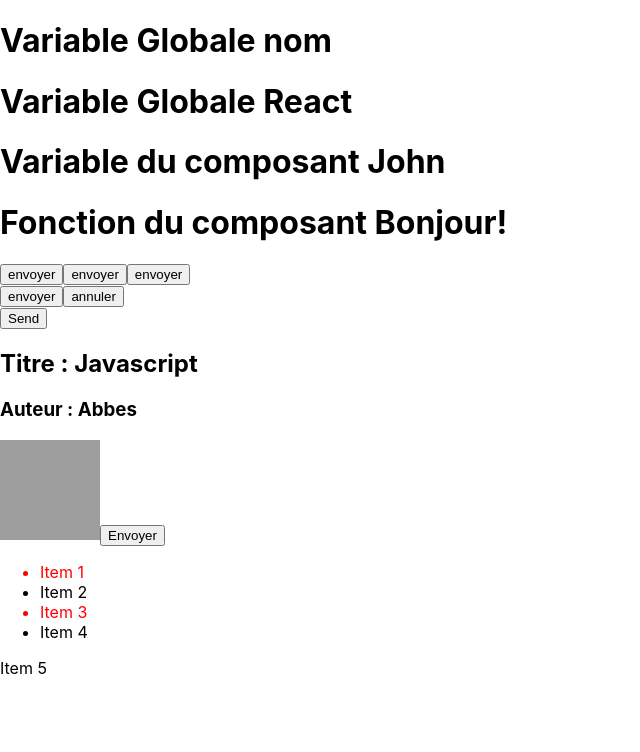
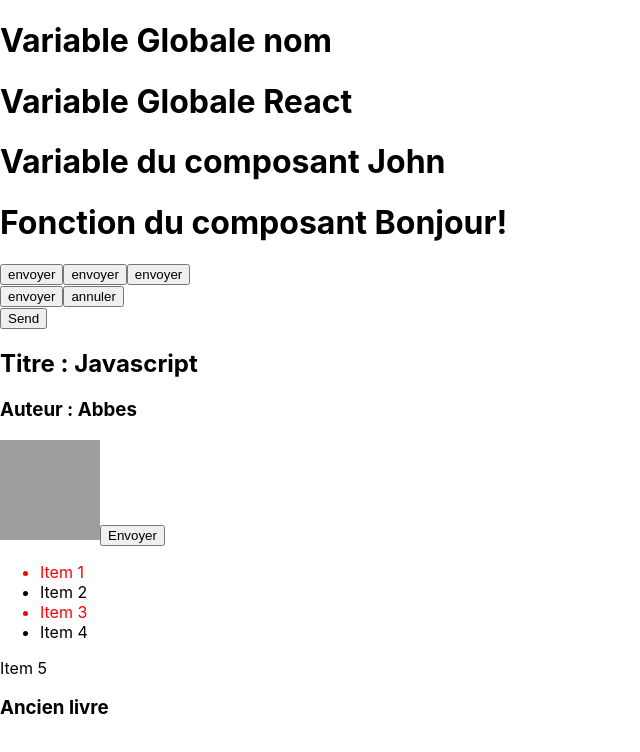
Before and after one commit to Daniel-DDUFF/cours-react, a React (Create React App) app: page / in a window 1280 px wide. Shown: the top 752 px of the page, without its empty margins (0-640 px from the left). Built offline with nearby package versions, Linux system fonts and the light colour scheme; grey boxes are pictures that could not be loaded.

Commit message:
exemple.

```diff
--- a/src/App.js
+++ b/src/App.js
@@ -7,6 +7,7 @@
 import Title3 from "./ch03/Title3";
 import Profile from "./ch03/Profile";
 import List, { Child } from "./ch03/List";
+import { Book2 } from "./ch03/Book2";
 
 function App() {
   return (
@@ -26,6 +27,10 @@
         <Child text="Item 4" />
       </List>
       <span>Item 5</span>
+
+      <Book2 isNew={false}>
+        <Title3 title="React.js" author="Abbes" />
+      </Book2>
     </>
   );
 }
--- /dev/null
+++ b/src/ch03/Book2.jsx
@@ -0,0 +1,6 @@
+import React from "react";
+
+export const Book2 = ({ children, isNew }) => {
+  if (isNew) return <div>{children}</div>;
+  else return <h3>Ancien livre</h3>;
+};
```
